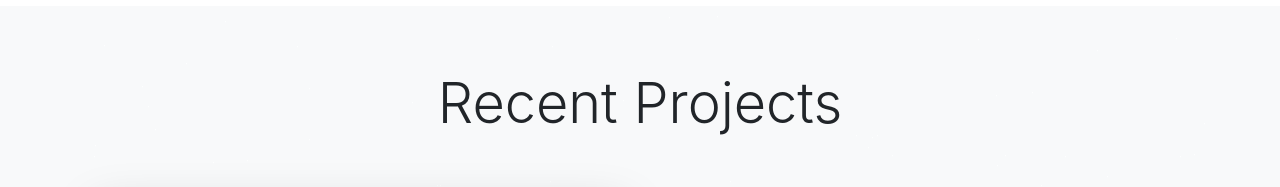
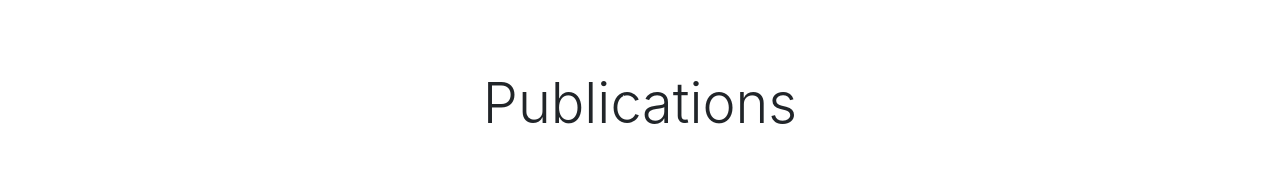
Before and after one commit to BunnyTeja/home, a React (Create React App) app: page / in a window 1280 px wide. Shown: the part 2332-2519 px from the top of the page. Built offline with nearby package versions, Linux system fonts and the light colour scheme; no server answers; some icons are missing.

Commit message:
added publications

```diff
--- a/src/App.js
+++ b/src/App.js
@@ -6,6 +6,7 @@ import {
   about,
   repos,
   leadership,
+  publications,
   skills,
   getInTouch,
   experiences
@@ -22,6 +23,7 @@ import GetInTouch from "./components/home/GetInTouch.jsx";
 import Leadership from "./components/home/Leadership.jsx";
 
 import Experience from "./components/home/Experience";
+import Publication from "./components/home/Publication.jsx";
 
 const Home = React.forwardRef((props, ref) => {
   return (
@@ -45,6 +47,11 @@ const Home = React.forwardRef((props, ref) => {
       {
         experiences.show && (
           <Experience experiences={experiences}/>
+        )
+      }
+      {
+        publications.show && (
+          <Publication publications={publications}/>
         )
       }
       {repos.show && (
```
